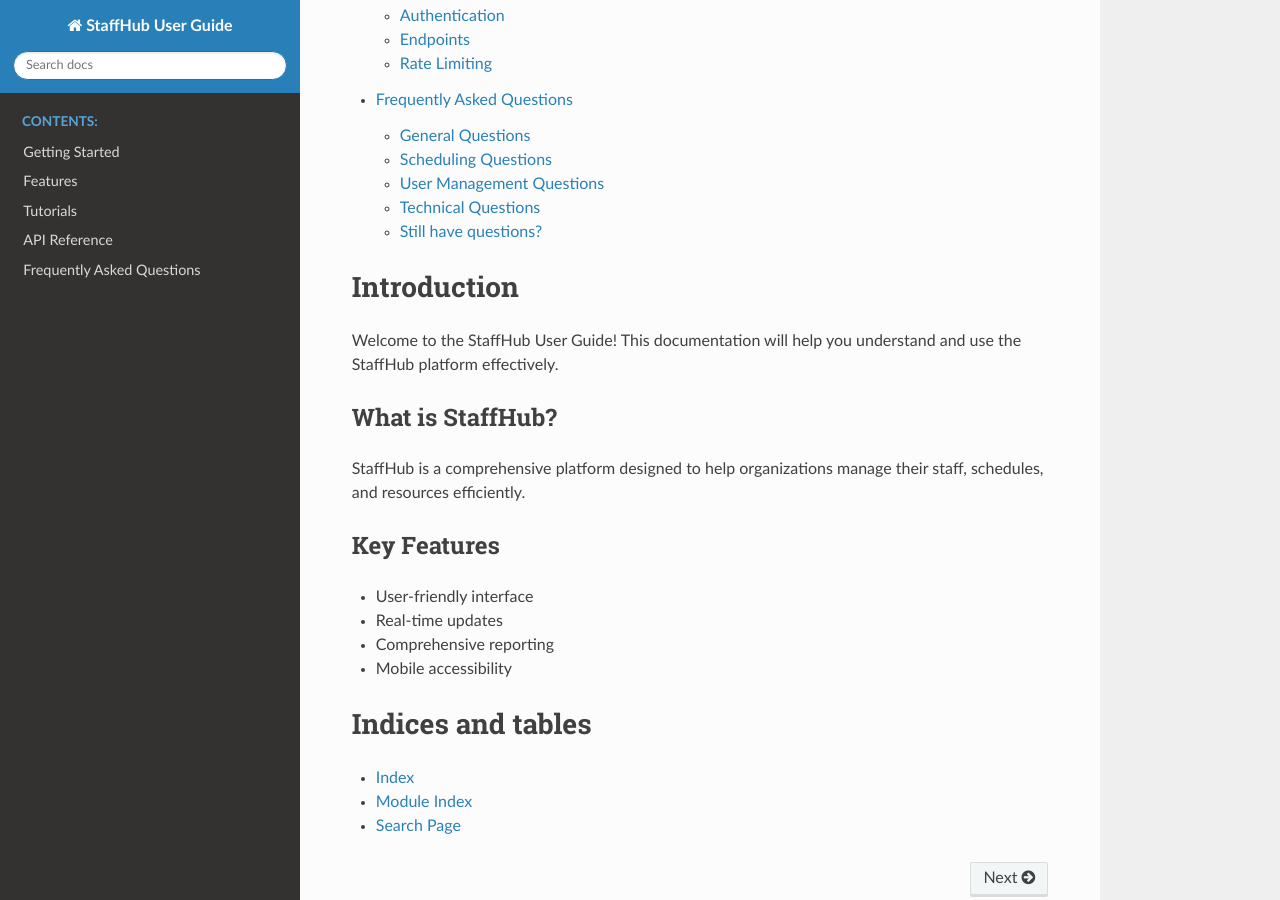
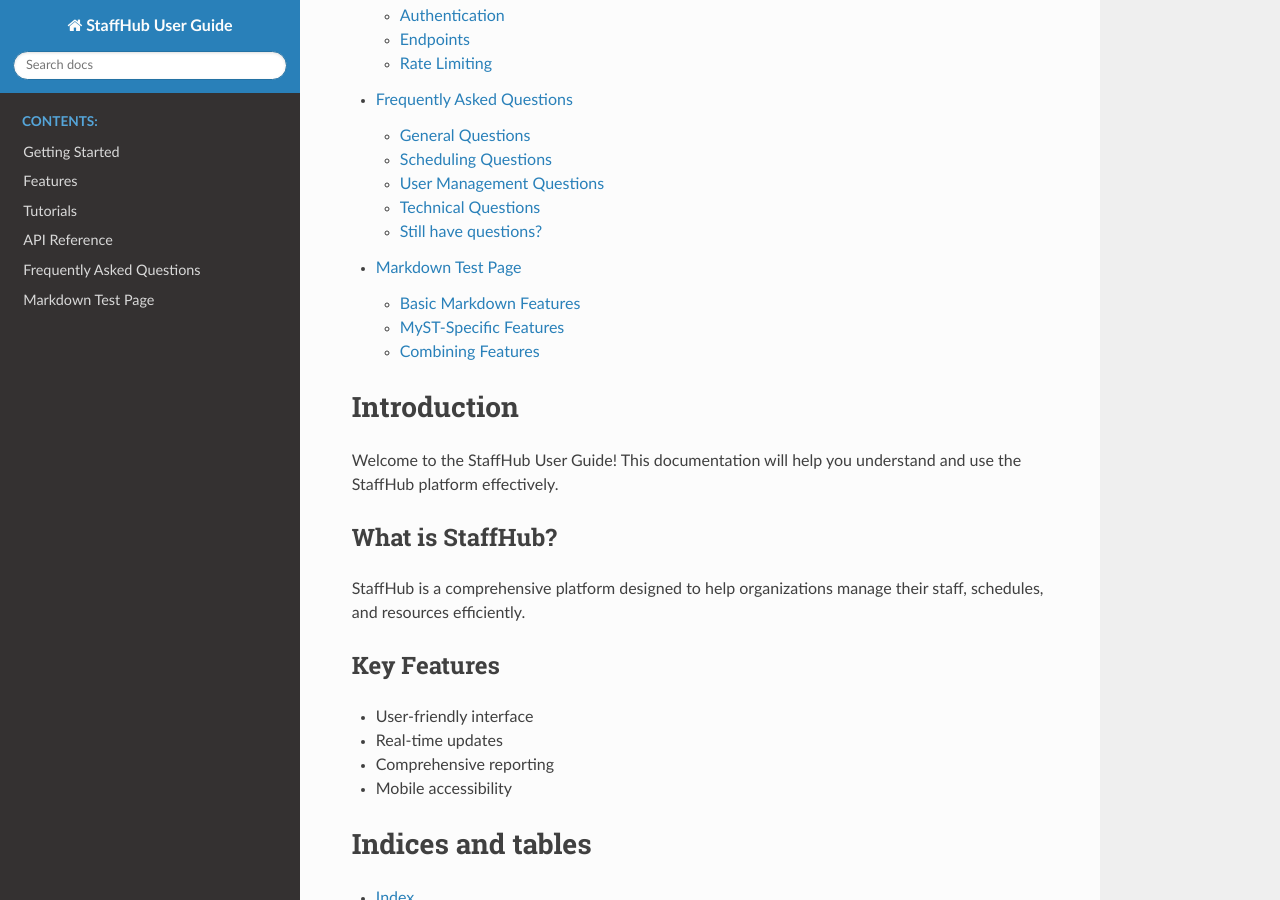
Before and after one commit to arvindder/staffhub-user-guide, a Sphinx documentation site: the page built from docs/index.rst, in a window 1280 px wide and 900 px high, scrolled down 696 px. Built offline with Sphinx 7.4.7 and the Read the Docs theme 3.1.0, drawn with Linux system fonts in a browser that asks for light colours; some of the changed lines change nothing that is shown.

Commit message:
markdown test

````diff
--- a/docs/conf.py
+++ b/docs/conf.py
@@ -20,6 +20,12 @@
     'myst_parser',  # For Markdown support
 ]
 
+# Enable markdown files
+source_suffix = {
+    '.rst': 'restructuredtext',
+    '.md': 'myst',
+}
+
 templates_path = ['_templates']
 exclude_patterns = ['_build', 'Thumbs.db', '.DS_Store']
 
--- a/docs/index.rst
+++ b/docs/index.rst
@@ -12,6 +12,7 @@
    tutorials/index
    api-reference
    faq
+   markdown-test
 
 Introduction
 ============
--- /dev/null
+++ b/docs/markdown-test.md
@@ -0,0 +1,161 @@
+# Markdown Test Page
+
+This page demonstrates various Markdown features supported by myst-parser.
+
+## Basic Markdown Features
+
+### Lists
+
+**Unordered List:**
+- Item 1
+- Item 2
+  - Nested item 2.1
+  - Nested item 2.2
+- Item 3
+
+**Ordered List:**
+1. First item
+2. Second item
+3. Third item
+
+### Text Formatting
+
+This is **bold text** and this is *italic text*. You can also use ~~strikethrough~~.
+
+Here's a `code snippet` in a sentence.
+
+### Links and Images
+
+Here's a [link to the getting started guide](getting-started).
+
+![Alt text](https://via.placeholder.com/300x200 "Optional title")
+
+### Code Blocks
+
+**Python:**
+```python
+def greet(name):
+    """Greet someone by name."""
+    return f"Hello, {name}!"
+
+result = greet("StaffHub")
+print(result)
+```
+
+**JavaScript:**
+```javascript
+function calculateTotal(shifts) {
+    return shifts.reduce((total, shift) => {
+        return total + shift.hours;
+    }, 0);
+}
+```
+
+**JSON:**
+```json
+{
+    "user": {
+        "id": 1,
+        "name": "John Doe",
+        "role": "Manager"
+    }
+}
+```
+
+## MyST-Specific Features
+
+### Admonitions
+
+```{note}
+This is a note admonition. Useful for providing additional information.
+```
+
+```{warning}
+This is a warning admonition. Use it for important cautions.
+```
+
+```{tip}
+This is a tip admonition. Great for helpful hints!
+```
+
+```{important}
+This is an important admonition. Use for critical information.
+```
+
+### Definition Lists
+
+Term 1
+: Definition for term 1
+
+Term 2
+: Definition for term 2
+: Another definition for term 2
+
+### Tables
+
+| Feature | Status | Notes |
+|---------|--------|-------|
+| Scheduling | ✅ Active | Available to all users |
+| Reporting | ✅ Active | Requires manager role |
+| API Access | 🚧 In Progress | Coming soon |
+
+### Block Quotes
+
+> This is a block quote. It can span multiple lines
+> and is useful for highlighting important information
+> or quoting other sources.
+
+### Math (if enabled)
+
+Inline math: $E = mc^2$
+
+Block math:
+$$
+\int_{-\infty}^{\infty} e^{-x^2} dx = \sqrt{\pi}
+$$
+
+### Directives
+
+```{code-block} python
+:linenos:
+:emphasize-lines: 2,4
+
+def example():
+    print("This line is emphasized")
+    x = 10
+    print(f"This line is also emphasized: {x}")
+```
+
+### Cross-References
+
+You can reference other documents:
+- [Getting Started Guide](getting-started)
+- [User Management](features/user-management)
+- [FAQ](faq)
+
+### Task Lists
+
+- [x] Install myst-parser
+- [x] Create sample markdown file
+- [ ] Test on Read the Docs
+- [ ] Customize content
+
+### Horizontal Rule
+
+---
+
+This is content after a horizontal rule.
+
+## Combining Features
+
+You can combine multiple features:
+
+```{note}
+**Tip:** Use markdown for quick documentation updates. It's easier to write than RST for many people.
+
+Check out the [API Reference](api-reference) for more details.
+```
+
+---
+
+*This markdown file tests various myst-parser features. If you can see this rendered correctly, myst-parser is working!*
````
